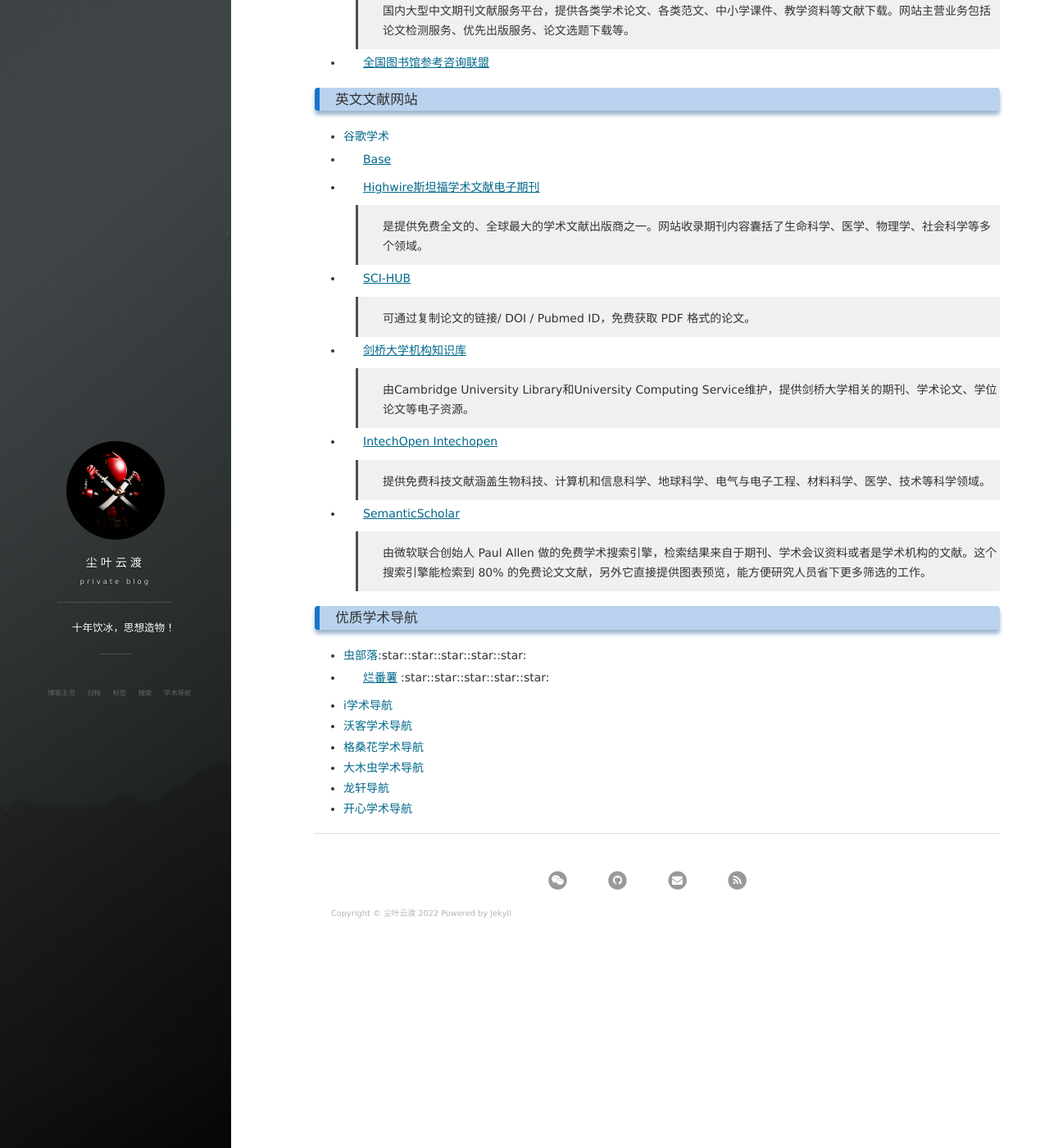
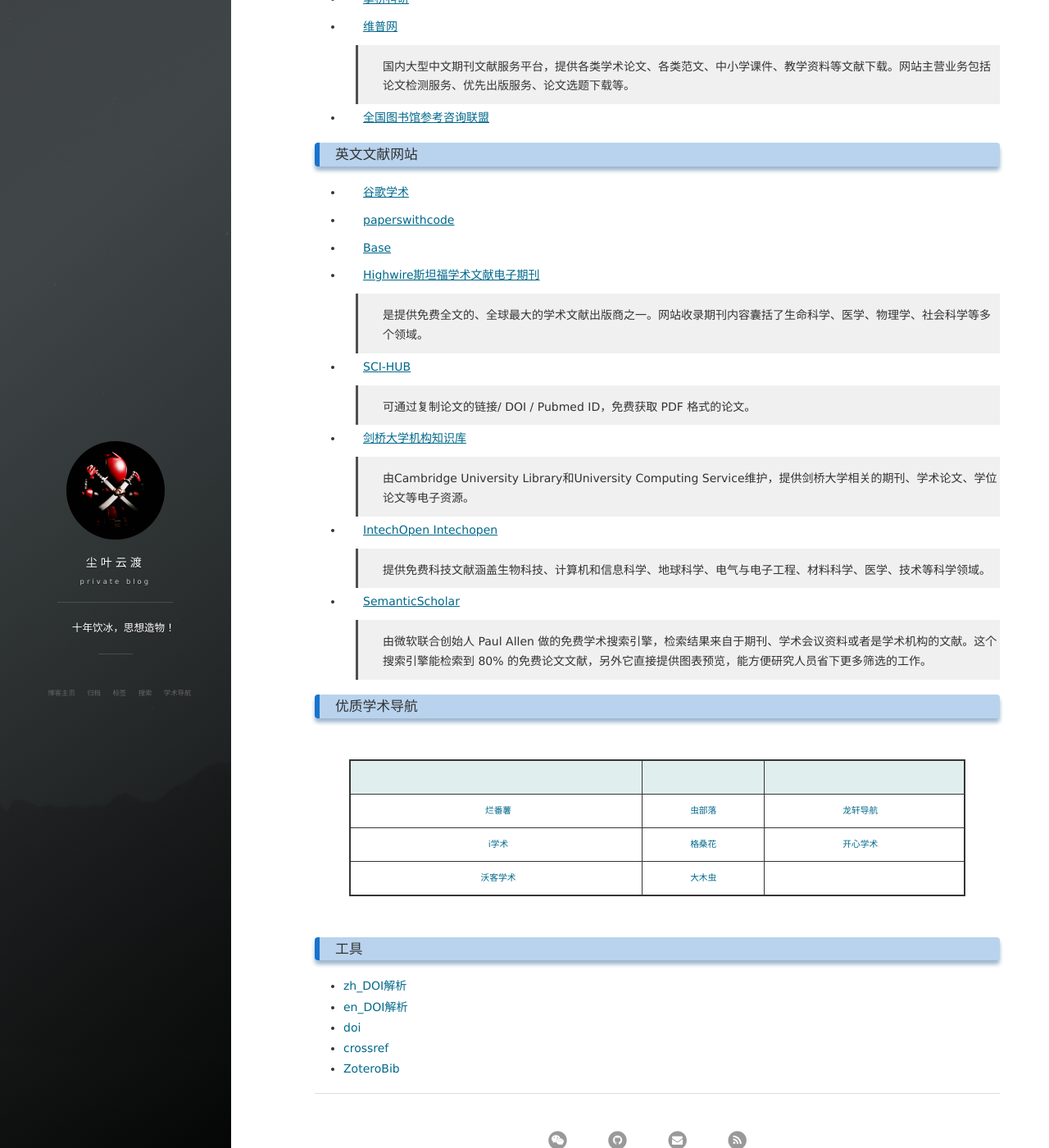
Before and after one commit to choya-lee/choya-lee.github.io, a Jekyll site: the page built from AcademicNavi/index.md, in a window 1280 px wide and 1400 px high, scrolled down 406 px. Shown: the whole window at 82% size. Built offline with Jekyll 4.4.1, drawn with Linux system fonts in a browser that asks for light colours; nearby versions of some CDN libraries; comment, search, counter and statistics services are not loaded.

Commit message:
renewal academic navigation

```diff
--- a/ScholarNavi/index.md
+++ b/AcademicNavi/index.md
@@ -25,6 +29,9 @@ title: 悔文学术导航
 ### 英文文献网站
 
 - [谷歌学术](https://scholar.google.com/)
+
+- [paperswithcode](https://paperswithcode.com/)
+
 - [Base](https://www.base-search.net/)
 
 - [Highwire斯坦福学术文献电子期刊](https://www.highwirepress.com/)
@@ -49,12 +56,16 @@ title: 悔文学术导航
 
 ### 优质学术导航
 
-- [虫部落](https://www.chongbuluo.com):star::star::star::star::star:
-- [烂番薯](https://xueshu.lanfanshu.cn/):star::star::star::star::star:
+|                                        |                                      |                              |
+| :------------------------------------: | :----------------------------------: | :--------------------------: |
+| [烂番薯](https://xueshu.lanfanshu.cn/) | [虫部落](https://www.chongbuluo.com) | [龙轩导航](http://ilxdh.com) |
+|     [i学术](https://www.ixsdh.com)     |    [格桑花](http://www.20009.net)    | [开心学术](http://kxys.cc/)  |
+|  [沃客学术](https://www.waysto.work)   |    [大木虫](http://www.4243.net)     |                              |
 
-- [i学术导航](https://www.ixsdh.com)
-- [沃客学术导航](https://www.waysto.work)
-- [格桑花学术导航](http://www.20009.net)
-- [大木虫学术导航](http://www.4243.net)
-- [龙轩导航](http://ilxdh.com)
-- [开心学术导航](http://kxys.cc/)
+### 工具
+
+- [zh_DOI解析](http://www.chinadoi.cn/portal/index.htm)
+- [en_DOI解析](https://dx.doi.org/)
+- [doi](https://www.doi.org/)
+- [crossref](https://search.crossref.org/)
+- [ZoteroBib](https://zbib.org/)
--- a/_config.yml
+++ b/_config.yml
@@ -69,7 +69,7 @@ nav:
     #- {title: 标签, description: tags, url: '/tags'}
     - {title: 标签, description: tags, url: '/tags'}
     - {title: 搜索, description: search, url: '/search'}
-    - {title: 学术导航, description: ScholarNavi, url: '/ScholarNavi'}
+    - {title: 学术导航, description: AcademicNavi, url: '/AcademicNavi'}
 
 
 # Pagination
```
Also changed, not shown: other parts of AcademicNavi/index.md (+5 -1 lines).
